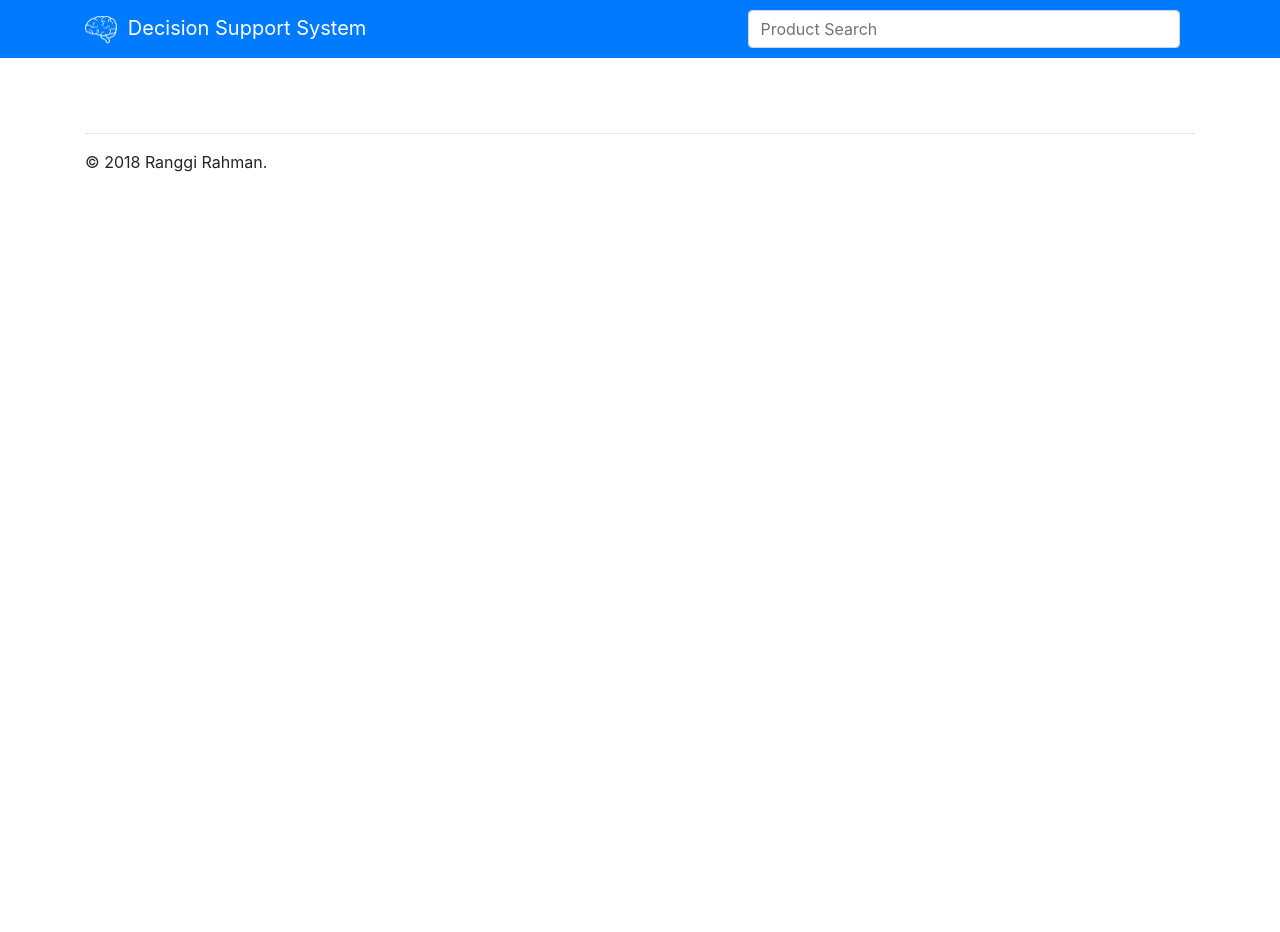
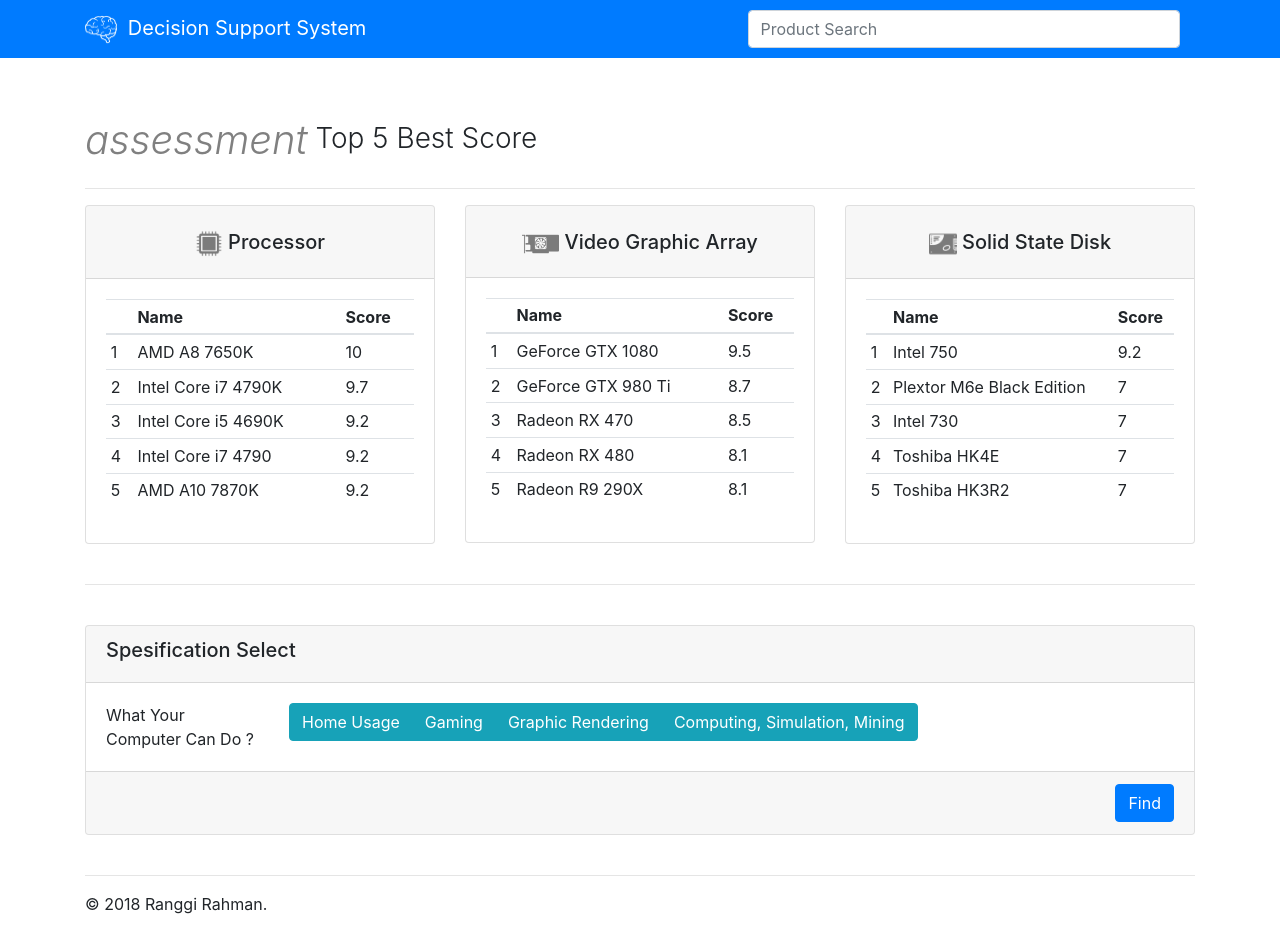
Before and after one commit to ranggirahman/ComputerSelector-DSS, a PHP site: page /selector.php in a window 1280 px wide. Before the commit the page ends 172 px from the top, so only its background shows below. Run offline with PHP 8.4, Linux system fonts and the light colour scheme; data comes from the database, SQL or seed files in the repository; some libraries are stand-ins or nearby versions.

Commit message:
selector-build-1.2

```diff
--- a/selector.php
+++ b/selector.php
@@ -41,11 +41,161 @@
 
 
 		<div class="container" style="padding-top: 60px;">
-	      	<div class="row">
-	      		<div class="col-md-12">
+	    	<div class="row">
+	    		<div class="col-md-12"><h5 class="display-4" style="font-size: 28px;"><i class="material-icons" style="font-size: 40px; color: grey;">assessment</i> Top 5 Best Score</h5></div>
+	    	</div>
+	    	<hr>
+	    	<div class="row">
+	    		<div class="col-md-4">
+	    			<div class="card">
+	    				<div class="card-header">
+	    					<h5 class="text-center" style="padding-top: 12px;"><img src="img/processor.png" style="max-width: 9%; and height: auto"> Processor</h5>
+	    				</div>
+ 					 	<div class="card-body">
+			    			<div class="row">
+			    				<div class="col-md-12">
+		    						<table class="table table-sm">
+		    							<thead class="">
+			    							<tr>
+			    								<th></th>
+			    								<th>Name</th>
+			    								<th>Score</th>
+			    							</tr>
+		    							</thead>
+		    							<?php
+							    			$cpu = mysqli_query($koneksi,"select *from cpu order by cpuscore desc limit 5");
+								      		$i = 0;
 
-				</div>
+								      		while($key = mysqli_fetch_array($cpu,MYSQLI_BOTH)){
+								      			$i++;
+								      			?>
+								      			<tr>
+								      				<td><?php echo $i; ?></td>
+								      				<td><?php echo $key['cpuname']; ?></td>
+								      				<td><?php echo $key['cpuscore']; ?></td>
+								      			</tr>
+								      		<?php
+								      		}
+					    				?>
+		    						</table>
+			    				</div>
+			    			</div>
+			    		</div>
+			    	</div>
+	    		</div>
+	    		<div class="col-md-4">
+	    			<div class="card">
+	    				<div class="card-header">
+	    					<h5 class="text-center" style="padding-top: 12px;"><img src="img/vga.png" style="max-width: 12%; and height: auto"> Video Graphic Array</h5>
+	    				</div>
+ 					 	<div class="card-body">
+			    			<div class="row">
+			    				<div class="col-md-12">
+		    						<table class="table table-sm">
+		    							<thead class="">
+			    							<tr>
+			    								<th></th>
+			    								<th>Name</th>
+			    								<th>Score</th>
+			    							</tr>
+		    							</thead>
+		    							<?php
+							    			$vga = mysqli_query($koneksi,"select *from vga order by vgascore desc limit 5");
+								      		$i = 0;
+
+								      		while($key = mysqli_fetch_array($vga,MYSQLI_BOTH)){
+								      			$i++;
+								      			?>
+								      			<tr>
+								      				<td><?php echo $i; ?></td>
+								      				<td><?php echo $key['vganame']; ?></td>
+								      				<td><?php echo $key['vgascore']; ?></td>
+								      			</tr>
+								      		<?php
+								      		}
+					    				?>
+		    						</table>
+			    				</div>
+			    			</div>
+			    		</div>
+			    	</div>
+	    		</div>
+	    		<div class="col-md-4">
+	    			<div class="card">
+	    				<div class="card-header">
+	    					<h5 class="text-center" style="padding-top: 12px;"><img src="img/ssd.png" style="max-width: 9%; and height: auto"> Solid State Disk</h5>
+	    				</div>
+ 					 	<div class="card-body">
+			    			<div class="row">
+			    				<div class="col-md-12">
+		    						<table class="table table-sm">
+		    							<thead class="">
+			    							<tr>
+			    								<th></th>
+			    								<th>Name</th>
+			    								<th>Score</th>
+			    							</tr>
+		    							</thead>
+		    							<?php
+							    			$ssd = mysqli_query($koneksi,"select *from ssd order by ssdscore desc limit 5");
+								      		$i = 0;
+
+								      		while($key = mysqli_fetch_array($ssd,MYSQLI_BOTH)){
+								      			$i++;
+								      			?>
+								      			<tr>
+								      				<td><?php echo $i; ?></td>
+								      				<td><?php echo $key['ssdname']; ?></td>
+								      				<td><?php echo $key['ssdscore']; ?></td>
+								      			</tr>
+								      		<?php
+								      		}
+					    				?>
+		    						</table>
+			    				</div>
+			    			</div>
+			    		</div>
+			    	</div>
+	    		</div>
+	    	</div>
+	    	<br>
+	     	<hr>
+	     	<br>
+	     	<div class="row">
+	     		<div class="col-md-12">
+	     			<div class="card">
+					  	<div class="card-header">
+					    	<h5>Spesification Select</h5>
+					  	</div>
+					  	<div class="card-body">
+					  		<div class="row">
+					  			<div class="col-md-2">What Your Computer Can Do ?</div>
+					  			<div class="col-md-10">
+					  				<div class="btn-group btn-group-toggle" data-toggle="buttons">
+									  <label class="btn btn-info">
+									    <input type="radio" name="options" id="option1" autocomplete="off">Home Usage
+									  </label>
+									  <label class="btn btn-info">
+									    <input type="radio" name="options" id="option2" autocomplete="off">Gaming
+									  </label>
+									  <label class="btn btn-info">
+									    <input type="radio" name="options" id="option3" autocomplete="off">Graphic Rendering
+									  </label>
+									  <label class="btn btn-info">
+									    <input type="radio" name="options" id="option4" autocomplete="off">Computing, Simulation, Mining
+									  </label>
+
+									</div>
+					  			</div>
+					  		</div>
+					  	</div>
+					  	<div class="card-footer text-muted text-right">
+					    	<a href="#" class="btn btn-primary">Find</a>
+					  	</div>
+					</div>
+	     		</div>
 	     	</div>
+	     	<br>
 	      	<hr>
 	      	<footer>
 	        	<p>&copy; 2018 Ranggi Rahman.</p>
```
